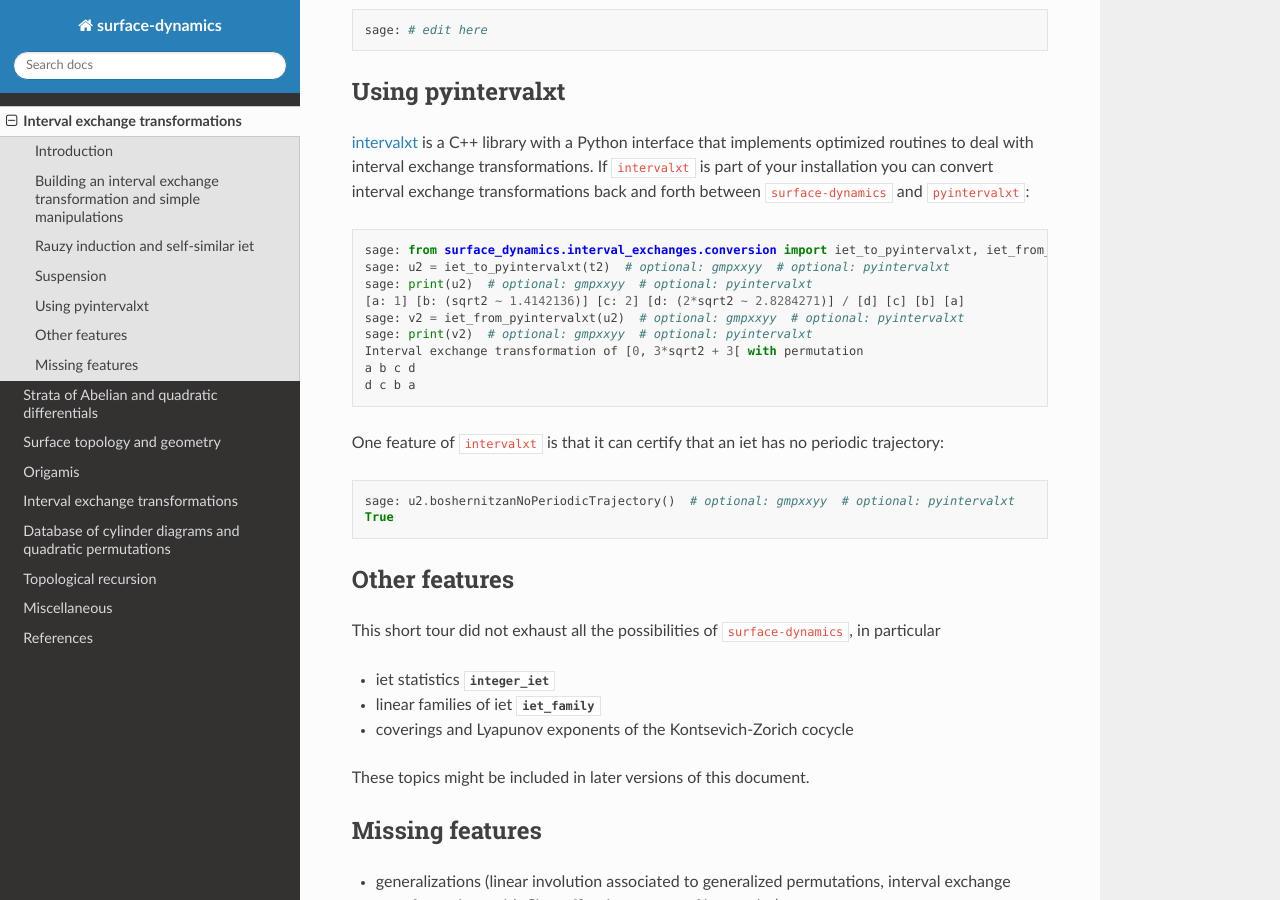
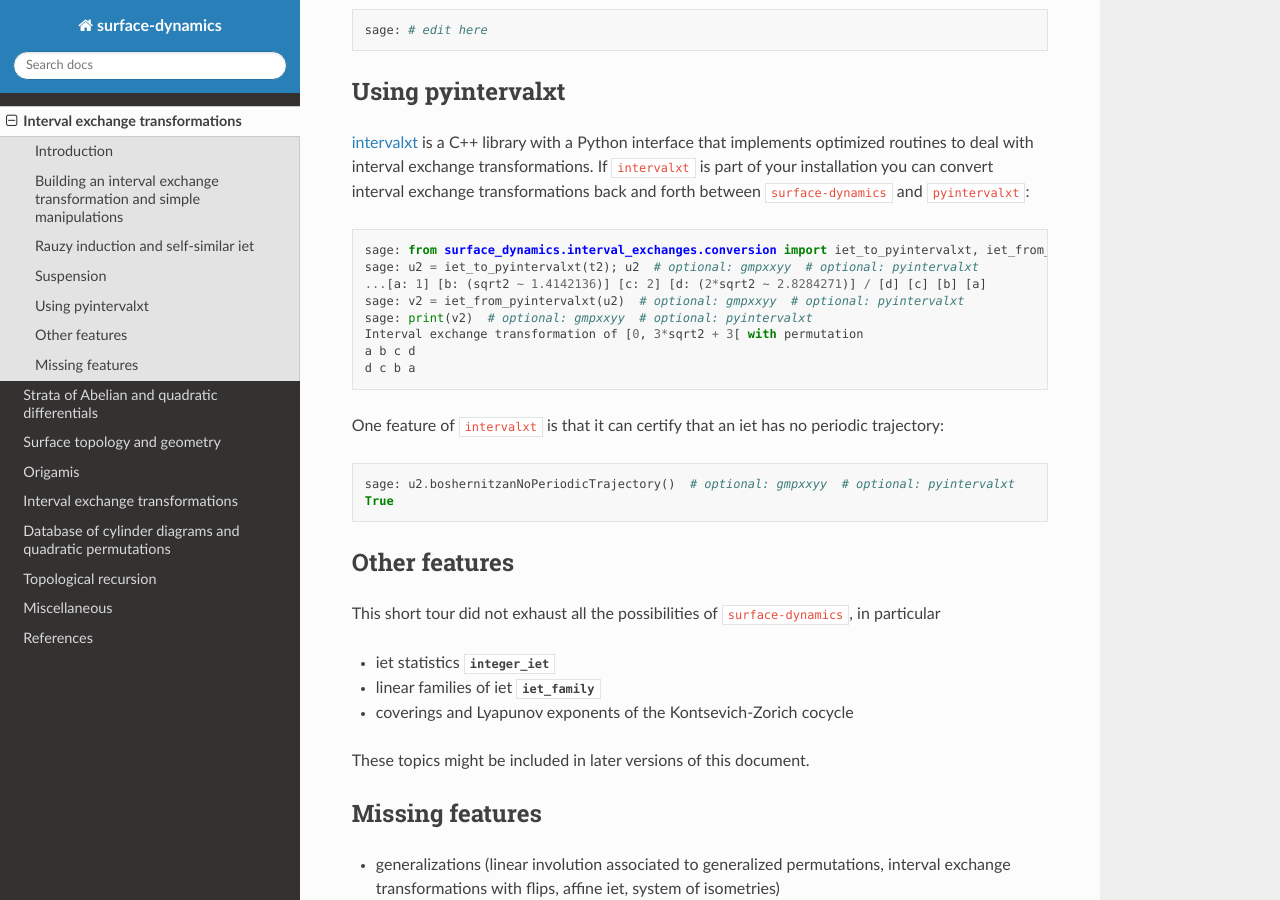
Before and after one commit to flatsurf/surface-dynamics, a Sphinx documentation site: the page built from doc/source/demo_interval_exchanges.rst, in a window 1280 px wide and 900 px high, scrolled down 3611 px. Built offline with Sphinx 7.4.7 and the Read the Docs theme 2.0.0, drawn with Linux system fonts in a browser that asks for light colours.

Commit message:
Fix doctests due to recent deprecations in setuptools

```diff
--- a/doc/source/demo_interval_exchanges.rst
+++ b/doc/source/demo_interval_exchanges.rst
@@ -180,9 +180,8 @@ interval exchange transformations back and forth between ``surface-dynamics``
 and ``pyintervalxt``::
 
     sage: from surface_dynamics.interval_exchanges.conversion import iet_to_pyintervalxt, iet_from_pyintervalxt  # optional: gmpxxyy  # optional: pyintervalxt
-    sage: u2 = iet_to_pyintervalxt(t2)  # optional: gmpxxyy  # optional: pyintervalxt
-    sage: print(u2)  # optional: gmpxxyy  # optional: pyintervalxt
-    [a: 1] [b: (sqrt2 ~ 1.4142136)] [c: 2] [d: (2*sqrt2 ~ 2.8284271)] / [d] [c] [b] [a]
+    sage: u2 = iet_to_pyintervalxt(t2); u2  # optional: gmpxxyy  # optional: pyintervalxt
+    ...[a: 1] [b: (sqrt2 ~ 1.4142136)] [c: 2] [d: (2*sqrt2 ~ 2.8284271)] / [d] [c] [b] [a]
     sage: v2 = iet_from_pyintervalxt(u2)  # optional: gmpxxyy  # optional: pyintervalxt
     sage: print(v2)  # optional: gmpxxyy  # optional: pyintervalxt
     Interval exchange transformation of [0, 3*sqrt2 + 3[ with permutation
```
Also changed, not shown: 2 other files.
